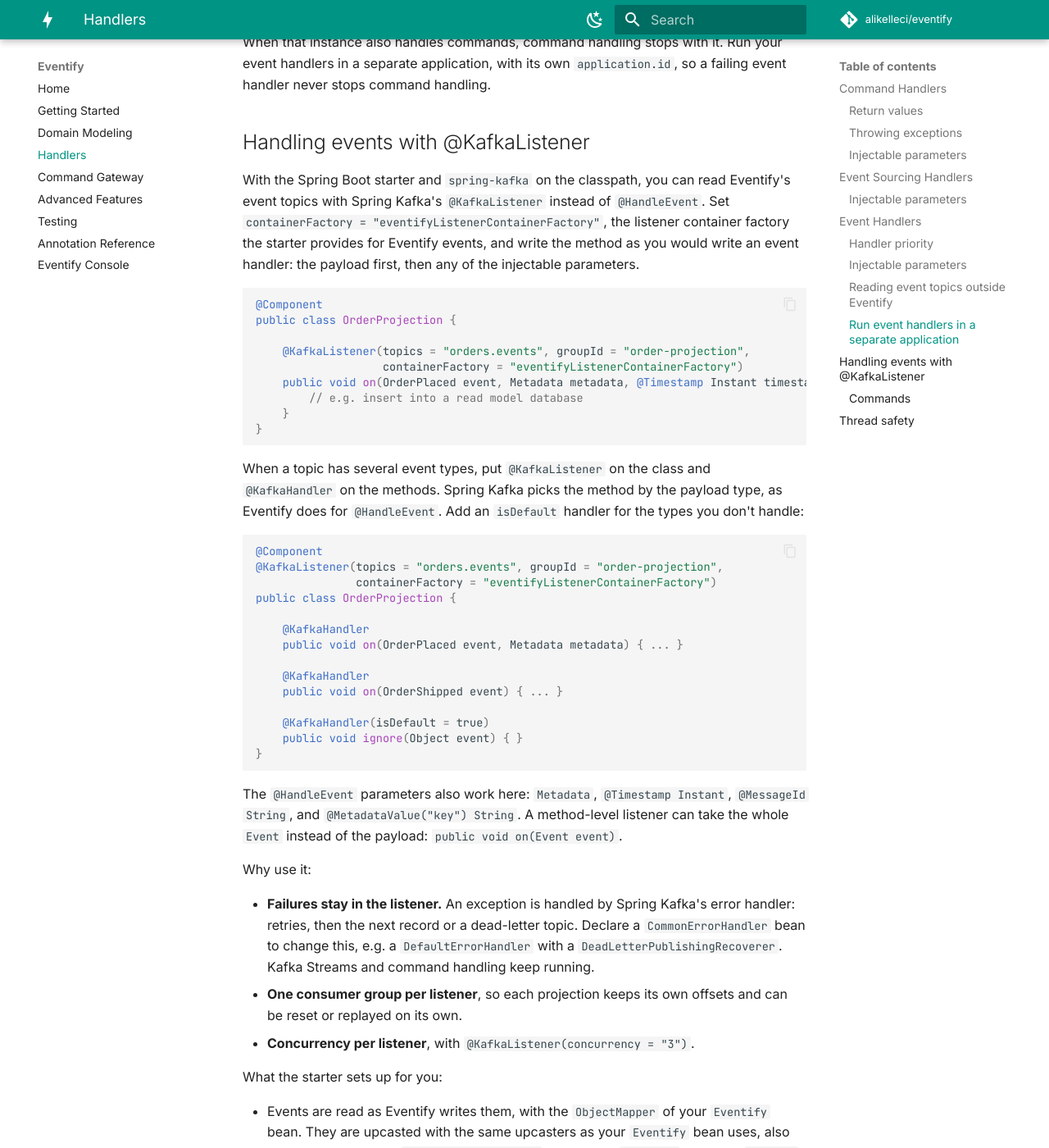
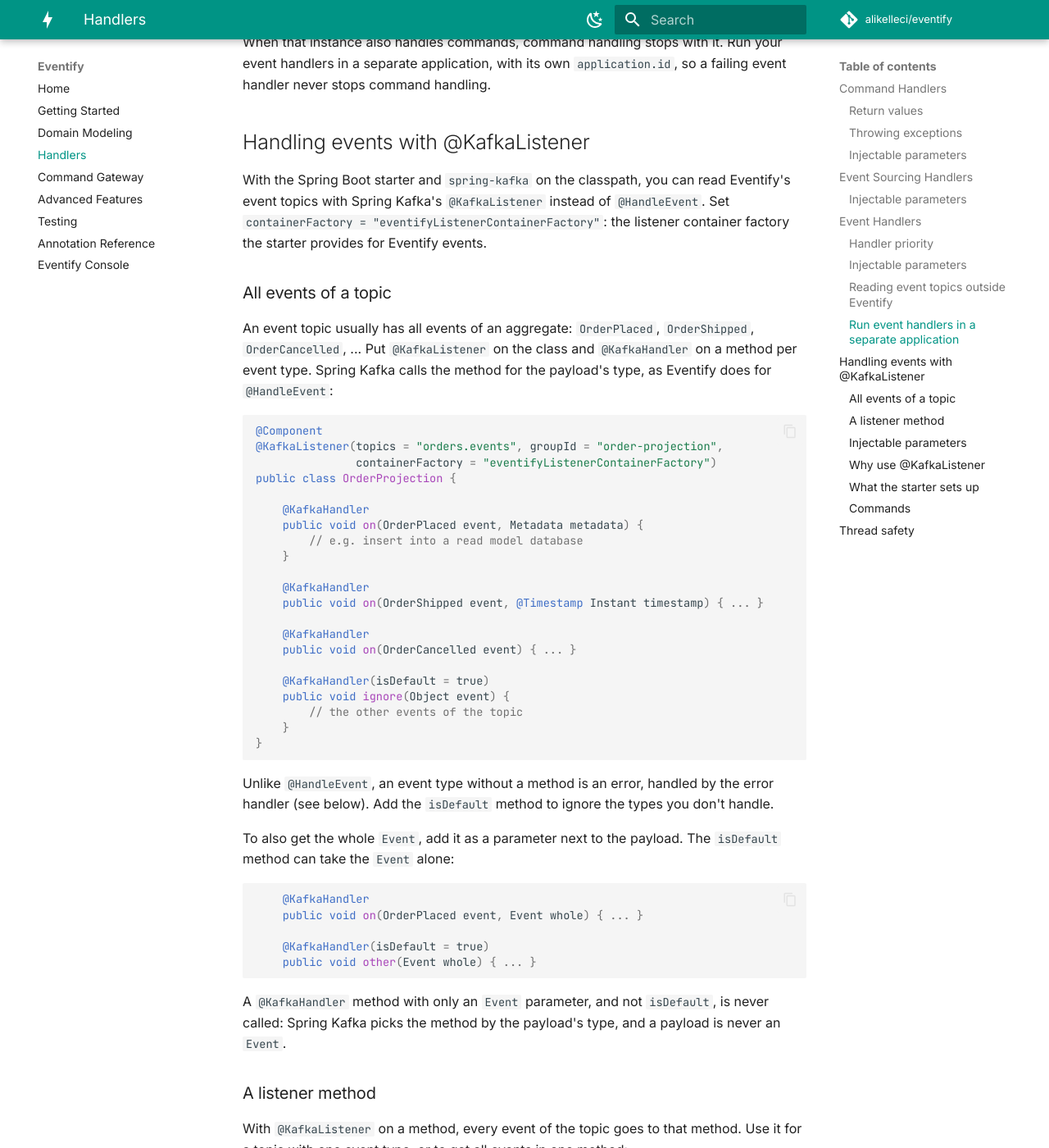
Before and after one commit to alikelleci/eventify, an MkDocs documentation site: the page built from docs/handlers.md, in a window 1280 px wide and 1400 px high, scrolled down 4940 px. Shown: the whole window at 82% size. Built offline with MkDocs 1.6.1 and Material for MkDocs 9.7.7, drawn with Linux system fonts in a browser that asks for light colours; comment, search, counter and statistics services are not loaded; some of the changed text lies outside the part shown.

Commit message:
minor changes

````diff
--- a/docs/handlers.md
+++ b/docs/handlers.md
@@ -182,21 +182,11 @@
 
 ## Handling events with @KafkaListener
 
-With the Spring Boot starter and `spring-kafka` on the classpath, you can read Eventify's event topics with Spring Kafka's `@KafkaListener` instead of `@HandleEvent`. Set `containerFactory = "eventifyListenerContainerFactory"`, the listener container factory the starter provides for Eventify events, and write the method as you would write an event handler: the payload first, then any of the injectable parameters.
+With the Spring Boot starter and `spring-kafka` on the classpath, you can read Eventify's event topics with Spring Kafka's `@KafkaListener` instead of `@HandleEvent`. Set `containerFactory = "eventifyListenerContainerFactory"`: the listener container factory the starter provides for Eventify events.
 
-```java
-@Component
-public class OrderProjection {
+### All events of a topic
 
-    @KafkaListener(topics = "orders.events", groupId = "order-projection",
-                   containerFactory = "eventifyListenerContainerFactory")
-    public void on(OrderPlaced event, Metadata metadata, @Timestamp Instant timestamp) {
-        // e.g. insert into a read model database
-    }
-}
-```
-
-When a topic has several event types, put `@KafkaListener` on the class and `@KafkaHandler` on the methods. Spring Kafka picks the method by the payload type, as Eventify does for `@HandleEvent`. Add an `isDefault` handler for the types you don't handle:
+An event topic usually has all events of an aggregate: `OrderPlaced`, `OrderShipped`, `OrderCancelled`, ... Put `@KafkaListener` on the class and `@KafkaHandler` on a method per event type. Spring Kafka calls the method for the payload's type, as Eventify does for `@HandleEvent`:
 
 ```java
 @Component
@@ -205,25 +195,74 @@
 public class OrderProjection {
 
     @KafkaHandler
-    public void on(OrderPlaced event, Metadata metadata) { ... }
+    public void on(OrderPlaced event, Metadata metadata) {
+        // e.g. insert into a read model database
+    }
 
     @KafkaHandler
-    public void on(OrderShipped event) { ... }
+    public void on(OrderShipped event, @Timestamp Instant timestamp) { ... }
+
+    @KafkaHandler
+    public void on(OrderCancelled event) { ... }
 
     @KafkaHandler(isDefault = true)
-    public void ignore(Object event) { }
+    public void ignore(Object event) {
+        // the other events of the topic
+    }
 }
 ```
 
-The `@HandleEvent` parameters also work here: `Metadata`, `@Timestamp Instant`, `@MessageId String`, and `@MetadataValue("key") String`. A method-level listener can take the whole `Event` instead of the payload: `public void on(Event event)`.
+Unlike `@HandleEvent`, an event type without a method is an error, handled by the error handler (see below). Add the `isDefault` method to ignore the types you don't handle.
 
-Why use it:
+To also get the whole `Event`, add it as a parameter next to the payload. The `isDefault` method can take the `Event` alone:
+
+```java
+    @KafkaHandler
+    public void on(OrderPlaced event, Event whole) { ... }
+
+    @KafkaHandler(isDefault = true)
+    public void other(Event whole) { ... }
+```
+
+A `@KafkaHandler` method with only an `Event` parameter, and not `isDefault`, is never called: Spring Kafka picks the method by the payload's type, and a payload is never an `Event`.
+
+### A listener method
+
+With `@KafkaListener` on a method, every event of the topic goes to that method. Use it for a topic with one event type, or to get all events in one method:
+
+```java
+@KafkaListener(topics = "payments.events", groupId = "payment-projection",
+               containerFactory = "eventifyListenerContainerFactory")
+public void on(PaymentReceived event, Metadata metadata) { ... }   // the topic has only PaymentReceived
+
+@KafkaListener(topics = "orders.events", groupId = "audit-log",
+               containerFactory = "eventifyListenerContainerFactory")
+public void on(Event event) { ... }                                // all events, e.g. for an audit log
+```
+
+A method that takes one payload type, on a topic with other types too, fails for those other events.
+
+### Injectable parameters
+
+The payload comes first, as with `@HandleEvent`. Then any of:
+
+| Parameter | What is injected |
+|---|---|
+| `Event` | The whole event: payload, id, timestamp, metadata, aggregate id. |
+| `Metadata` | The complete metadata map for the event. |
+| `@Timestamp Instant` | The event timestamp. |
+| `@MessageId String` | The unique ID of the event message. |
+| `@MetadataValue("key") String` | A specific value from the metadata map. |
+
+Spring Kafka's own parameters work too, e.g. `@Header(KafkaHeaders.RECEIVED_PARTITION) int partition`.
+
+### Why use @KafkaListener
 
 - **Failures stay in the listener.** An exception is handled by Spring Kafka's error handler: retries, then the next record or a dead-letter topic. Declare a `CommonErrorHandler` bean to change this, e.g. a `DefaultErrorHandler` with a `DeadLetterPublishingRecoverer`. Kafka Streams and command handling keep running.
 - **One consumer group per listener**, so each projection keeps its own offsets and can be reset or replayed on its own.
 - **Concurrency per listener**, with `@KafkaListener(concurrency = "3")`.
 
-What the starter sets up for you:
+### What the starter sets up
 
 - Events are read as Eventify writes them, with the `ObjectMapper` of your `Eventify` bean. They are upcasted with the same upcasters as your `Eventify` bean uses, also those registered with `registerHandler(...)`. Without an `Eventify` bean, the `@Upcast` methods of your beans are used.
 - `isolation.level` is always `read_committed`, so events of commands that were rolled back are never delivered. `auto.offset.reset` is `earliest` unless you set it, so a new projection starts from the first event.
````
Also changed, not shown: 1 other file.
